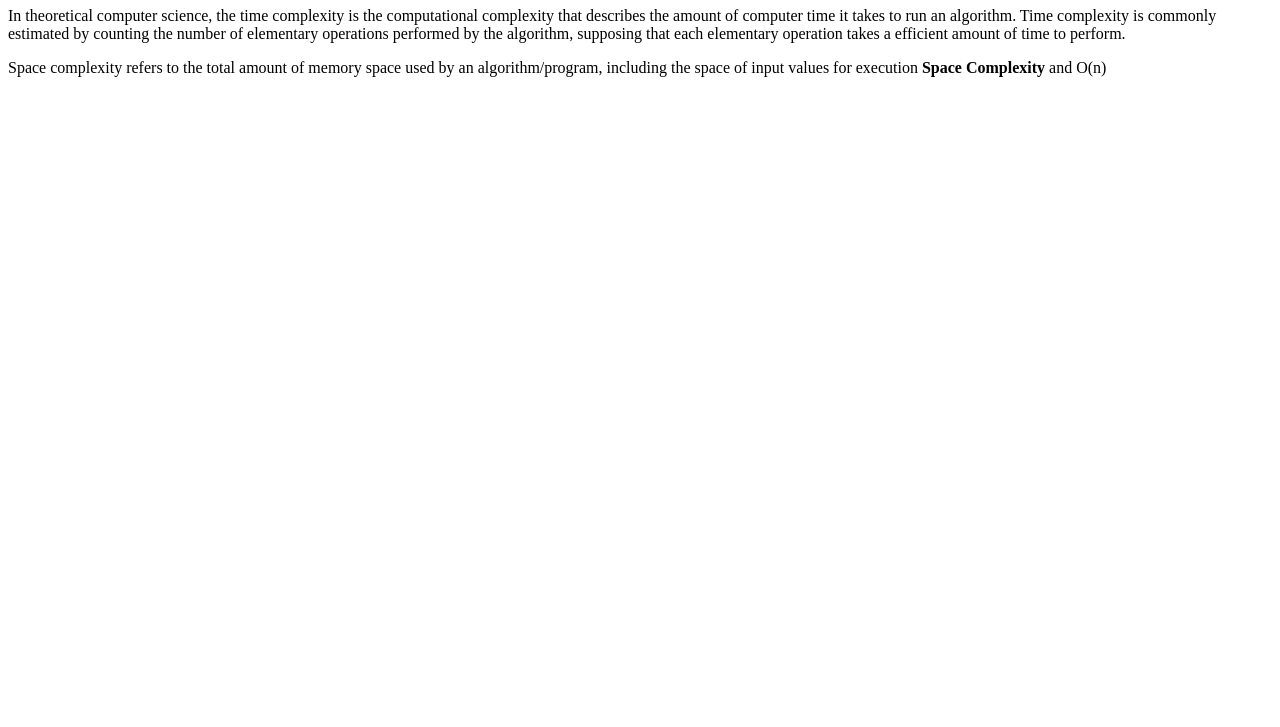
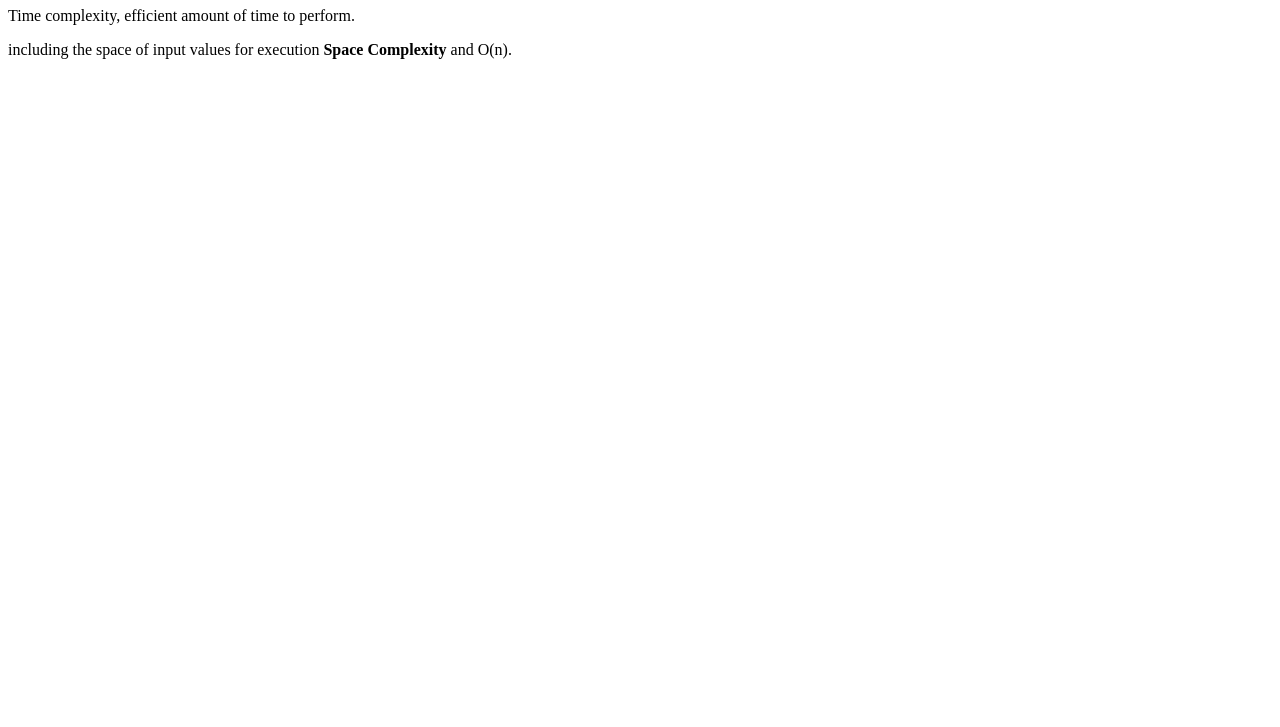
Before and after one commit to acciojob/time-and-space-complexity-Dhatchin100, a website: page main.html in a window 1280 px wide. Shown: the part 73-800 px from the top of the page. Drawn offline with Linux system fonts and the light colour scheme.

Commit message:
created a submission

```diff
--- a/main.html
+++ b/main.html
@@ -8,9 +8,9 @@
 
 <body>
 <h1>Time, Space, Complexity</h1>
-<p>In theoretical computer science, the time complexity is the computational complexity that describes the amount of computer time it takes to run an algorithm. Time complexity is commonly estimated by counting the number of elementary operations performed by the algorithm, supposing that each elementary operation takes a efficient amount of time to perform.</p>
-   <p>Space complexity refers to the total amount of memory space used by an algorithm/program, including the space of input values for execution <b>Space Complexity</b> and O(n)</p>
-
+<p>Time complexity, efficient amount of time to perform.</p>
+   <p>including the space of input values for execution <b>Space Complexity</b> and O(n).</p>
+   <p></p>
     <script type="text/javascript" src="./script.js">
 </script>
 
```
